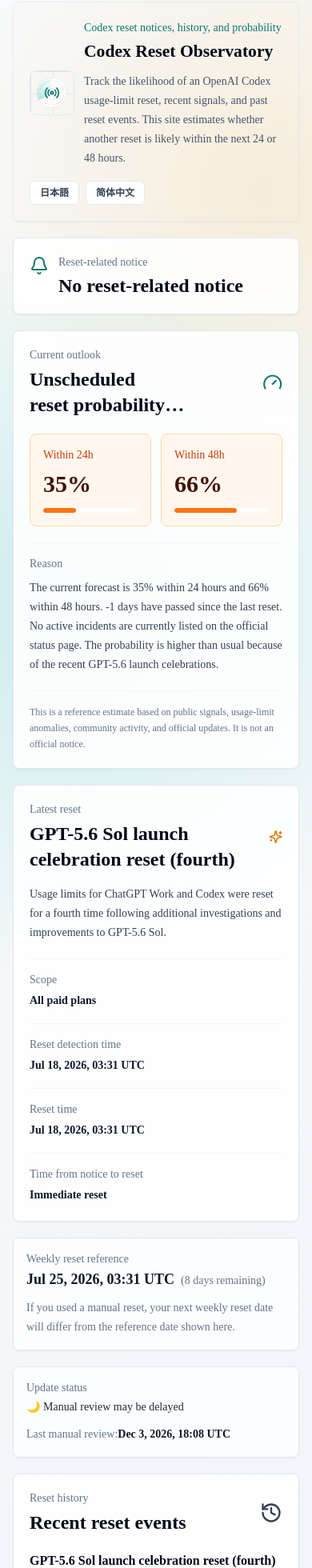
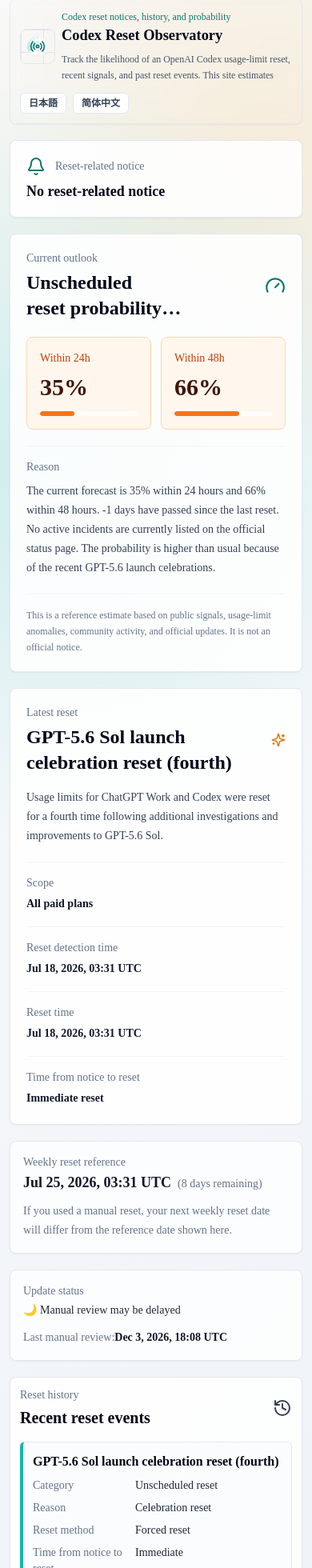
Before and after one commit to gussuri/codex-reset-observatory, a Next.js app: page /en in a window 390 px wide. Shown: the part 18-1978 px from the top of the page at 80% size. Built offline with nearby package versions, Linux system fonts and the light colour scheme; no server answers.

Commit message:
Improve mobile dashboard readability

```diff
--- a/components/RadarDashboard.tsx
+++ b/components/RadarDashboard.tsx
@@ -116,23 +116,23 @@ export function RadarDashboard({
         };
 
   return (
-    <main className="min-h-screen px-4 py-5 sm:px-6 lg:px-8" lang={locale}>
+    <main className="min-h-screen px-3 py-4 sm:px-6 sm:py-5 lg:px-8" lang={locale}>
       <div className="mx-auto flex w-full max-w-5xl flex-col gap-5">
-        <header className="flex flex-col gap-4 rounded-lg border border-slate-200/80 bg-white/82 p-5 shadow-sm backdrop-blur md:flex-row md:items-center md:justify-between">
-          <div className="flex items-center gap-3 sm:gap-4">
-            <div className="radar-grid relative h-14 w-14 shrink-0 overflow-hidden rounded-lg border border-slate-200 sm:h-16 sm:w-16">
+        <header className="flex flex-col gap-3 rounded-lg border border-slate-200/80 bg-white/82 p-3 shadow-sm backdrop-blur sm:gap-4 sm:p-5 md:flex-row md:items-center md:justify-between">
+          <div className="flex items-center gap-2 sm:gap-4">
+            <div className="radar-grid relative h-11 w-11 shrink-0 overflow-hidden rounded-lg border border-slate-200 sm:h-16 sm:w-16">
               <div className="absolute inset-2 rounded-full border border-slate-300" />
               <div className="radar-sweep absolute inset-2 rounded-full" />
               <Radio className="absolute left-1/2 top-1/2 h-5 w-5 -translate-x-1/2 -translate-y-1/2 text-teal-700" />
             </div>
             <div>
-              <p className="text-sm font-medium leading-6 text-teal-700">
+              <p className="text-xs font-medium leading-5 text-teal-700 sm:text-sm sm:leading-6">
                 {translateUI("subTitle", locale)}
               </p>
-              <h1 className="mt-1 whitespace-nowrap text-[1.35rem] font-semibold leading-tight tracking-normal text-slate-950 sm:text-4xl">
+              <h1 className="mt-0.5 whitespace-nowrap text-[1.15rem] font-semibold leading-tight tracking-normal text-slate-950 sm:mt-1 sm:text-4xl">
                 {translateUI("title", locale)}
               </h1>
-              <p className="mt-3 max-w-2xl text-sm leading-6 text-slate-600">
+              <p className="mt-2 max-h-10 max-w-2xl overflow-hidden text-xs leading-5 text-slate-600 sm:mt-3 sm:max-h-none sm:text-sm sm:leading-6">
                 {translateUI("description", locale)}
               </p>
             </div>
@@ -140,7 +140,7 @@ export function RadarDashboard({
           <div className="flex flex-wrap gap-2">
             {locale !== "ja" && (
               <Link
-                className="w-fit rounded-md border border-slate-200 bg-white px-3 py-1.5 text-xs font-semibold text-slate-700 underline-offset-4 hover:underline"
+                className="w-fit rounded-md border border-slate-200 bg-white px-2.5 py-1 text-xs font-semibold text-slate-700 underline-offset-4 hover:underline sm:px-3 sm:py-1.5"
                 href="/"
               >
                 日本語
@@ -148,7 +148,7 @@ export function RadarDashboard({
             )}
             {locale !== "en" && (
               <Link
-                className="w-fit rounded-md border border-slate-200 bg-white px-3 py-1.5 text-xs font-semibold text-slate-700 underline-offset-4 hover:underline"
+                className="w-fit rounded-md border border-slate-200 bg-white px-2.5 py-1 text-xs font-semibold text-slate-700 underline-offset-4 hover:underline sm:px-3 sm:py-1.5"
                 href="/en"
               >
                 English
@@ -156,7 +156,7 @@ export function RadarDashboard({
             )}
             {locale !== "zh" && (
               <Link
-                className="w-fit rounded-md border border-slate-200 bg-white px-3 py-1.5 text-xs font-semibold text-slate-700 underline-offset-4 hover:underline"
+                className="w-fit rounded-md border border-slate-200 bg-white px-2.5 py-1 text-xs font-semibold text-slate-700 underline-offset-4 hover:underline sm:px-3 sm:py-1.5"
                 href="/zh"
               >
                 简体中文
@@ -166,7 +166,33 @@ export function RadarDashboard({
         </header>
 
         <section className={`rounded-lg border p-5 shadow-sm ${resetNoticeTone.card}`}>
-          <div className="flex flex-col gap-4 sm:flex-row sm:items-start sm:justify-between">
+          <div className="sm:hidden">
+            <div className="flex items-center gap-3">
+              <Bell className={`h-6 w-6 shrink-0 ${resetNoticeTone.icon}`} />
+              <p className="text-sm font-medium text-slate-500">
+                {translateUI("officialNotice", locale)}
+              </p>
+            </div>
+            <div className="mt-2 flex flex-wrap items-center gap-2">
+              <h2 className="whitespace-nowrap text-lg font-semibold leading-tight">
+                {viewModel.activeWindow.active ? translateUI("activeNoticeLabel", locale) : translateUI("noNotice", locale)}
+              </h2>
+              {viewModel.activeWindow.active && viewModel.activeWindow.kind === "official" ? (
+                <span
+                  className={`inline-flex w-fit shrink-0 rounded-md px-3 py-1 text-sm font-semibold ${resetNoticeTone.badge}`}
+                >
+                  {translateUI("checkAction", locale)}
+                </span>
+              ) : null}
+            </div>
+            {viewModel.activeWindow.active && viewModel.activeWindow.summary ? (
+              <p className="mt-3 max-w-3xl text-sm leading-6 text-slate-700">
+                {viewModel.activeWindow.summary}
+              </p>
+            ) : null}
+          </div>
+
+          <div className="hidden items-start gap-3 sm:flex sm:flex-row sm:justify-between">
             <div className="flex items-start gap-3">
               <Bell className={`mt-0.5 h-6 w-6 shrink-0 ${resetNoticeTone.icon}`} />
               <div className="min-w-0">
@@ -337,24 +363,24 @@ export function RadarDashboard({
           </div>
         </section>
 
-        <section className="rounded-lg border border-slate-200 bg-white/90 p-5 shadow-sm">
+        <section className="rounded-lg border border-slate-200 bg-white/90 p-3 sm:p-5 shadow-sm">
           <div className="flex items-center justify-between gap-3">
             <div>
               <p className="text-sm font-medium text-slate-500">
                 {translateUI("resetHistory", locale)}
               </p>
-              <h2 className="mt-1 text-2xl font-semibold text-slate-950">
+              <h2 className="mt-1 text-xl font-semibold text-slate-950 sm:text-2xl">
                 {translateUI("recentResetEvents", locale)}
               </h2>
             </div>
-            <History className="h-7 w-7 text-slate-700" />
+            <History className="h-6 w-6 text-slate-700 sm:h-7 sm:w-7" />
           </div>
 
-          <div className="mt-5 divide-y divide-slate-100">
+          <div className="mt-4 space-y-3 sm:mt-5 sm:space-y-0 sm:divide-y sm:divide-slate-100">
             {viewModel.recentHistory.length > 0 ? (
-              viewModel.recentHistory.map((item) => (
+              viewModel.recentHistory.map((item, index) => (
                 <div
-                  className="grid gap-3 py-4 first:pt-0 last:pb-0 md:grid-cols-[1fr_auto]"
+                  className={`${index >= 7 ? "hidden sm:grid" : "grid"} gap-3 rounded-md border border-l-4 border-slate-200/90 border-l-teal-500 bg-slate-50/60 p-3 shadow-sm sm:rounded-none sm:border-0 sm:bg-transparent sm:px-0 sm:py-4 sm:shadow-none sm:first:pt-0 sm:last:pb-0 md:grid-cols-[1fr_auto]`}
                   key={item.key}
                 >
                   <div>
@@ -363,9 +389,15 @@ export function RadarDashboard({
                         {translateDynamic(item.title, locale)}
                       </h3>
                     </div>
-                    <ResetHistoryDetails item={item} locale={locale} compact showScope={true} />
+                    <ResetHistoryDetails
+                      item={item}
+                      locale={locale}
+                      compact
+                      hideScopeOnMobile
+                      showScope={true}
+                    />
                   </div>
-                  <div className="text-sm leading-6 text-slate-700 md:text-right">
+                  <div className="border-t border-slate-200/80 pt-3 text-sm leading-6 text-slate-700 sm:border-t-0 sm:pt-0 md:text-right">
                     {item.signalLabel ? (
                       <p>
                         {translateDynamic(item.signalLabel, locale)}{locale === "en" ? ": " : "："}<LocalizedDateTime value={item.signalAt} locale={locale} />
--- a/components/ResetHistoryDetails.tsx
+++ b/components/ResetHistoryDetails.tsx
@@ -8,6 +8,7 @@ type ResetHistoryDetailsProps = {
   locale: Locale;
   compact?: boolean;
   showScope?: boolean;
+  hideScopeOnMobile?: boolean;
 };
 
 export function ResetHistoryDetails({
@@ -15,6 +16,7 @@ export function ResetHistoryDetails({
   locale,
   compact = false,
   showScope = true,
+  hideScopeOnMobile = false,
 }: ResetHistoryDetailsProps) {
   const details = item.details ?? {
     cycleType: item.resetType,
@@ -41,7 +43,14 @@ export function ResetHistoryDetails({
     <div className={compact ? "mt-2 space-y-2" : "mt-3 space-y-3"}>
       <dl className="grid gap-x-4 gap-y-2 text-sm sm:grid-cols-2">
         {rows.map(([label, value]) => (
-          <div className="grid grid-cols-[7.5rem_1fr] gap-2" key={label}>
+          <div
+            className={`grid grid-cols-[7.5rem_1fr] gap-2 ${
+              hideScopeOnMobile && label === translateUI("scope", locale)
+                ? "hidden sm:grid"
+                : ""
+            }`}
+            key={label}
+          >
             <dt className="text-slate-500">{label}</dt>
             <dd className="font-medium text-slate-800">{translateDynamic(value, locale)}</dd>
           </div>
```
